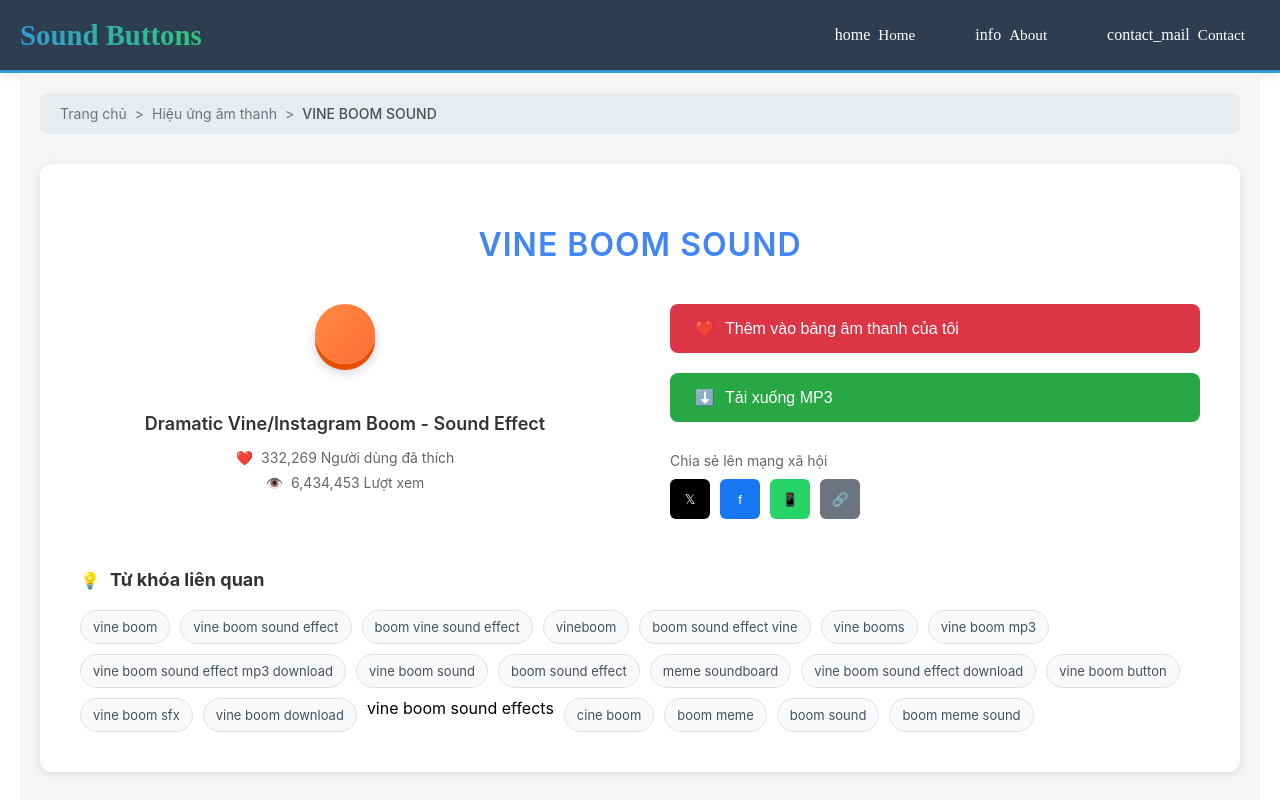
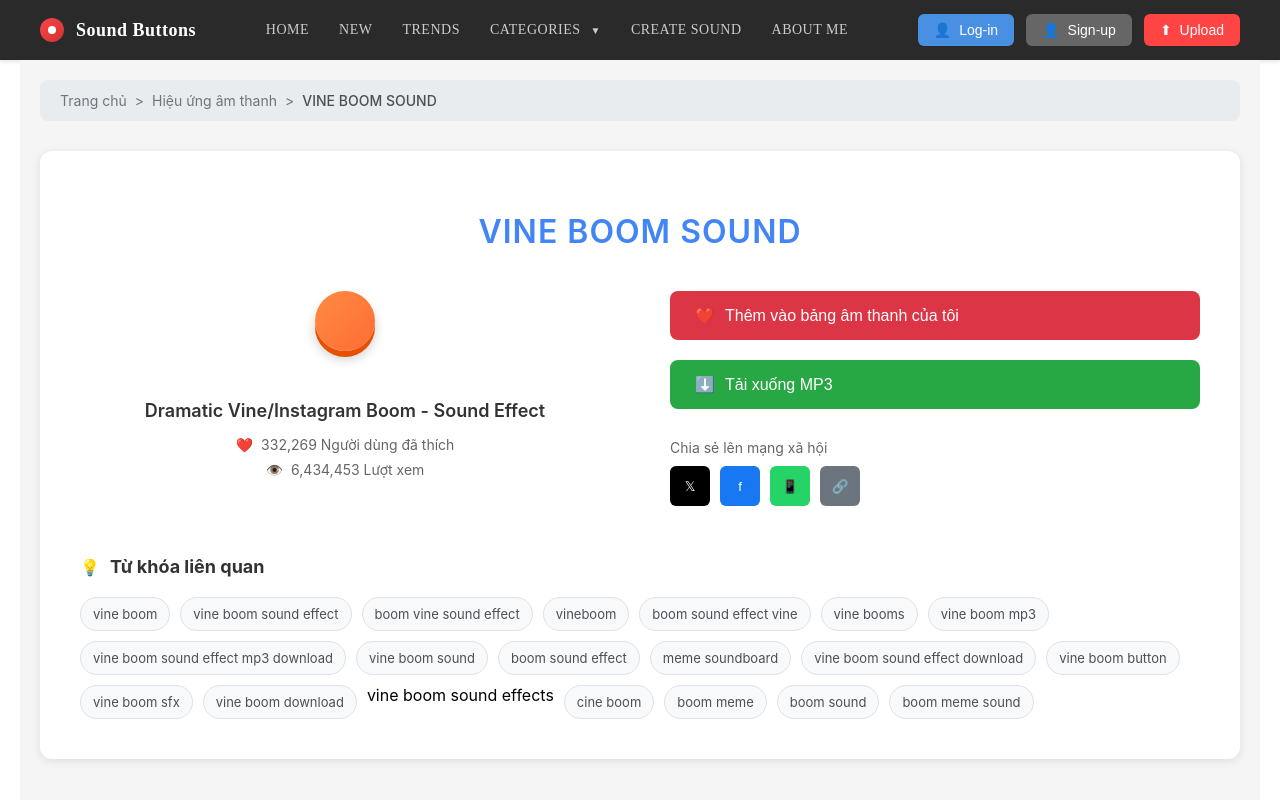
Before and after one commit to trungtd1709/sound_fe, an Angular app: page /sound/1 in a window 1280 px wide. Shown: the top 800 px of the page. Built offline with nearby package versions, Linux system fonts and the light colour scheme.

Commit message:
change menubar

```diff
--- a/src/app/components/layout/menu-bar/menu-bar.component.html
+++ b/src/app/components/layout/menu-bar/menu-bar.component.html
@@ -1,50 +1,52 @@
 <nav class="menu-bar">
   <div class="menu-container">
-      <!-- Logo/Brand -->
-      <div class="brand">
-        <a routerLink="/" class="brand-link">
-          <span class="brand-text">Sound Buttons</span>
-        </a>
+    <!-- Logo -->
+    <div class="logo">
+      <div class="logo-icon"></div>
+      <span class="logo-text">Sound Buttons</span>
     </div>
 
-      <!-- Desktop Menu -->
-      <ul class="menu-items desktop-menu">
-        <li *ngFor="let item of menuItems" class="menu-item">
-          <a
-            [routerLink]="item.route"
-            routerLinkActive="active"
-            class="menu-link"
-            (click)="closeMenu()">
-            <span class="material-icons">{{ item.icon }}</span>
-            <span class="menu-text">{{ item.label }}</span>
+    <!-- Navigation Menu -->
+    <ul class="nav-menu">
+      <li class="nav-item">
+        <a href="#" class="nav-link">HOME</a>
+      </li>
+      <li class="nav-item">
+        <a href="#" class="nav-link new-item">
+          <span class="new-badge">NEW</span>
         </a>
+      </li>
+      <li class="nav-item">
+        <a href="#" class="nav-link">TRENDS</a>
+      </li>
+      <li class="nav-item dropdown">
+        <a href="#" class="nav-link">
+          CATEGORIES
+          <span class="dropdown-arrow">▼</span>
+        </a>
+      </li>
+      <li class="nav-item">
+        <a href="#" class="nav-link">CREATE SOUND</a>
+      </li>
+      <li class="nav-item">
+        <a href="#" class="nav-link">ABOUT ME</a>
       </li>
     </ul>
 
-      <!-- Mobile Menu Toggle -->
-      <button class="mobile-toggle" (click)="toggleMenu()" [class.open]="isMenuOpen">
-        <span class="hamburger-line"></span>
-        <span class="hamburger-line"></span>
-        <span class="hamburger-line"></span>
+    <!-- Action Buttons -->
+    <div class="action-buttons">
+      <button class="btn btn-login" (click)="onLogin()">
+        <span class="btn-icon">👤</span>
+        Log-in
+      </button>
+      <button class="btn btn-signup" (click)="onSignUp()">
+        <span class="btn-icon">👤</span>
+        Sign-up
+      </button>
+      <button class="btn btn-upload" (click)="onUpload()">
+        <span class="btn-icon">⬆</span>
+        Upload
       </button>
     </div>
-
-    <!-- Mobile Menu Overlay -->
-    <div class="mobile-menu-overlay" [class.open]="isMenuOpen" (click)="closeMenu()"></div>
-
-    <!-- Mobile Menu -->
-    <div class="mobile-menu" [class.open]="isMenuOpen">
-      <ul class="mobile-menu-items">
-        <li *ngFor="let item of menuItems" class="mobile-menu-item">
-          <a
-            [routerLink]="item.route"
-            routerLinkActive="active"
-            class="mobile-menu-link"
-            (click)="closeMenu()">
-            <span class="material-icons">{{ item.icon }}</span>
-            <span class="menu-text">{{ item.label }}</span>
-          </a>
-        </li>
-      </ul>
   </div>
 </nav>
--- a/src/app/components/layout/menu-bar/menu-bar.component.scss
+++ b/src/app/components/layout/menu-bar/menu-bar.component.scss
@@ -13,265 +13,198 @@ $mobile-breakpoint: 768px;
 $small-mobile-breakpoint: 480px;
 
 
-@mixin transition($property: all) {
-  transition: $property $transition-duration ease;
-}
+.menu-bar {
+  background-color: #2a2a2a;
+  padding: 0 20px;
+  box-shadow: 0 2px 4px rgba(0, 0, 0, 0.1);
 
-@mixin gradient-text($color1, $color2) {
-  background: linear-gradient(45deg, $color1, $color2);
-  -webkit-background-clip: text;
-  -webkit-text-fill-color: transparent;
-  background-clip: text;
-}
-
-@mixin hover-lift {
-  &:hover {
-    transform: translateY(-2px);
+  .menu-container {
+    display: flex;
+    align-items: center;
+    justify-content: space-between;
+    max-width: 1200px;
+    margin: 0 auto;
+    height: 60px;
   }
 }
 
-// Main Menu Bar
-.menu-bar {
-  // position: fixed;
-  // top: 0;
-  // left: 0;
-  // right: 0;
-  z-index: 1000;
-  background: $primary-color;
-  box-shadow: 0 2px 10px $shadow-color;
-  border-bottom: 3px solid $secondary-color;
-}
+// Logo Section
+.logo {
+  display: flex;
+  align-items: center;
+  gap: 12px;
 
-.menu-container {
-  // max-width: 1200px;
-  // margin: 0 auto;
-  padding: 0 20px;
-  @include flex-between;
-  height: $menu-height;
-}
+  .logo-icon {
+    width: 24px;
+    height: 24px;
+    background: linear-gradient(135deg, #ff4444, #cc3333);
+    border-radius: 50%;
+    position: relative;
 
-// Brand/Logo Section
-.brand {
-  flex-shrink: 0;
-
-  &-link {
-    text-decoration: none;
-    color: $text-color;
-    font-size: 1.8rem;
-    font-weight: bold;
-    @include transition(color);
-
-    &:hover {
-      color: $secondary-color;
+    &::before {
+      content: '';
+      position: absolute;
+      top: 50%;
+      left: 50%;
+      width: 8px;
+      height: 8px;
+      background-color: white;
+      border-radius: 50%;
+      transform: translate(-50%, -50%);
     }
   }
 
-  &-text {
-    @include gradient-text($secondary-color, $accent-color);
+  .logo-text {
+    color: white;
+    font-size: 18px;
+    font-weight: 600;
+    letter-spacing: 0.5px;
   }
 }
 
-// Desktop Menu
-.desktop-menu {
+// Navigation Menu
+.nav-menu {
   display: flex;
   list-style: none;
   margin: 0;
   padding: 0;
   gap: 30px;
+
+  .nav-item {
+    position: relative;
+
+    .nav-link {
+      color: #cccccc;
+      text-decoration: none;
+      font-size: 14px;
+      font-weight: 500;
+      letter-spacing: 0.5px;
+      padding: 10px 0;
+      display: flex;
+      align-items: center;
+      gap: 5px;
+      transition: color 0.3s ease;
+
+      &:hover {
+        color: white;
+      }
     }
 
-.menu-item {
+    &.new-item {
+      .nav-link {
         position: relative;
       }
 
-.menu-link {
-  display: flex;
-  align-items: center;
-  gap: 8px;
-  color: $text-color;
-  text-decoration: none;
-  padding: 10px 15px;
-  border-radius: 8px;
-  @include transition;
-  font-weight: 500;
-  @include hover-lift;
-
-  &:hover {
-    background: $hover-bg;
-    color: $secondary-color;
-  }
-
-  &.active {
-    background: $secondary-color;
-    color: $text-color;
-    box-shadow: 0 4px 15px rgba($secondary-color, 0.4);
+      .new-badge {
+        position: absolute;
+        top: -8px;
+        right: -25px;
+        background-color: #ff4444;
+        color: white;
+        font-size: 10px;
+        font-weight: bold;
+        padding: 2px 6px;
+        border-radius: 10px;
+        letter-spacing: 0.5px;
       }
     }
 
-.menu-text {
-  font-size: 0.95rem;
+    &.dropdown {
+      .dropdown-arrow {
+        font-size: 10px;
+        margin-left: 5px;
+        transition: transform 0.3s ease;
       }
 
-// Mobile Toggle Button
-.mobile-toggle {
-  display: none;
-  flex-direction: column;
-  background: none;
-  border: none;
-  cursor: pointer;
-  padding: 5px;
-  width: 30px;
-  height: 30px;
-  justify-content: space-around;
-
-  &.open {
-    .hamburger-line {
-      &:nth-child(1) {
-        transform: rotate(45deg) translate(6px, 6px);
-      }
-      &:nth-child(2) {
-        opacity: 0;
-      }
-      &:nth-child(3) {
-        transform: rotate(-45deg) translate(6px, -6px);
+      &:hover .dropdown-arrow {
+        transform: rotate(180deg);
       }
     }
   }
 }
 
-.hamburger-line {
-  width: 25px;
-  height: 3px;
-  background: $text-color;
-  border-radius: 3px;
-  @include transition;
+// Action Buttons
+.action-buttons {
+  display: flex;
+  gap: 12px;
+
+  .btn {
+    display: flex;
+    align-items: center;
+    gap: 8px;
+    padding: 8px 16px;
+    border: none;
+    border-radius: 6px;
+    font-size: 14px;
+    font-weight: 500;
+    cursor: pointer;
+    transition: all 0.3s ease;
+
+    .btn-icon {
+      font-size: 14px;
     }
 
-// Mobile Menu Overlay
-.mobile-menu-overlay {
-  position: fixed;
-  top: 0;
-  left: 0;
-  right: 0;
-  bottom: 0;
-  background: rgba(0, 0, 0, 0.5);
-  opacity: 0;
-  visibility: hidden;
-  @include transition;
-  z-index: 998;
+    &.btn-login {
+      background-color: #4a90e2;
+      color: white;
 
-  &.open {
-    opacity: 1;
-    visibility: visible;
+      &:hover {
+        background-color: #357abd;
+        transform: translateY(-1px);
       }
     }
 
-// Mobile Menu
-.mobile-menu {
-  position: fixed;
-  top: $menu-height;
-  right: -300px;
-  width: 280px;
-  height: calc(100vh - #{$menu-height});
-  background: $primary-color;
-  @include transition(right);
-  z-index: 999;
-  padding: 20px 0;
-  box-shadow: -5px 0 15px $shadow-color;
+    &.btn-signup {
+      background-color: #666666;
+      color: white;
 
-  &.open {
-    right: 0;
+      &:hover {
+        background-color: #555555;
+        transform: translateY(-1px);
+      }
     }
 
-  &-items {
-    list-style: none;
-    margin: 0;
-    padding: 0;
-  }
-
-  &-item {
-    margin: 10px 0;
-  }
-
-  &-link {
-    display: flex;
-    align-items: center;
-    gap: 15px;
-    color: $text-color;
-    text-decoration: none;
-    padding: 15px 25px;
-    @include transition;
-    font-size: 1.1rem;
-    font-weight: 500;
+    &.btn-upload {
+      background-color: #ff4444;
+      color: white;
 
       &:hover {
-      background: $hover-bg;
-      color: $secondary-color;
-      padding-left: 35px;
+        background-color: #e63939;
+        transform: translateY(-1px);
       }
-
-    &.active {
-      background: $secondary-color;
-      color: $text-color;
-      border-left: 4px solid $accent-color;
     }
   }
 }
 
 // Responsive Design
-@media (max-width: $mobile-breakpoint) {
-  .desktop-menu {
-    display: none;
-  }
-
-  .mobile-toggle {
-    display: flex;
-  }
+@media (max-width: 768px) {
+  .menu-bar {
+    padding: 0 15px;
 
     .menu-container {
-    padding: 0 15px;
-  }
-
-  .brand-text {
-    font-size: 1.5rem;
+      flex-wrap: wrap;
+      height: auto;
+      padding: 10px 0;
     }
   }
 
-@media (max-width: $small-mobile-breakpoint) {
-  .menu-container {
-    height: $mobile-menu-height;
-  }
+  .nav-menu {
+    gap: 20px;
+    flex-wrap: wrap;
 
-  .mobile-menu {
-    top: $mobile-menu-height;
-    height: calc(100vh - #{$mobile-menu-height});
-    width: 100%;
-    right: -100%;
-  }
-
-  .brand-text {
-    font-size: 1.3rem;
-  }
-}
-
-// Global body padding for fixed menu
-:host {
-  ::ng-deep body {
-    padding-top: $menu-height;
-
-    @media (max-width: $small-mobile-breakpoint) {
-      padding-top: $mobile-menu-height;
+    .nav-item {
+      .nav-link {
+        font-size: 13px;
       }
     }
   }
 
-// Alternative: Add this to your global styles instead of the ::ng-deep above
-/*
-body {
-  padding-top: 70px;
+  .action-buttons {
+    gap: 8px;
 
-  @media (max-width: 480px) {
-    padding-top: 60px;
+    .btn {
+      padding: 6px 12px;
+      font-size: 13px;
     }
   }
-*/
+}
--- a/src/app/components/layout/menu-bar/menu-bar.component.ts
+++ b/src/app/components/layout/menu-bar/menu-bar.component.ts
@@ -1,28 +1,21 @@
 import { Component } from '@angular/core';
-import { RouterLink, RouterLinkActive } from '@angular/router';
-import { CommonModule } from '@angular/common';
 
 @Component({
   selector: 'app-menu-bar',
-  standalone: true,
-  imports: [CommonModule, RouterLink, RouterLinkActive],
   templateUrl: './menu-bar.component.html',
   styleUrls: ['./menu-bar.component.scss']
 })
 export class MenuBarComponent {
-  isMenuOpen = false;
 
-  menuItems = [
-    { label: 'Home', route: '/home', icon: 'home' },
-    { label: 'About', route: '/about', icon: 'info' },
-    { label: 'Contact', route: '/contact', icon: 'contact_mail' }
-  ];
-
-  toggleMenu() {
-    this.isMenuOpen = !this.isMenuOpen;
+  onLogin() {
+    console.log('Login clicked');
   }
 
-  closeMenu() {
-    this.isMenuOpen = false;
+  onSignUp() {
+    console.log('Sign up clicked');
+  }
+
+  onUpload() {
+    console.log('Upload clicked');
   }
 }
```
Also changed, not shown: src/app/app.routes.ts (+0 -48 lines). Lines whose indentation alone changed are shown as unchanged.
